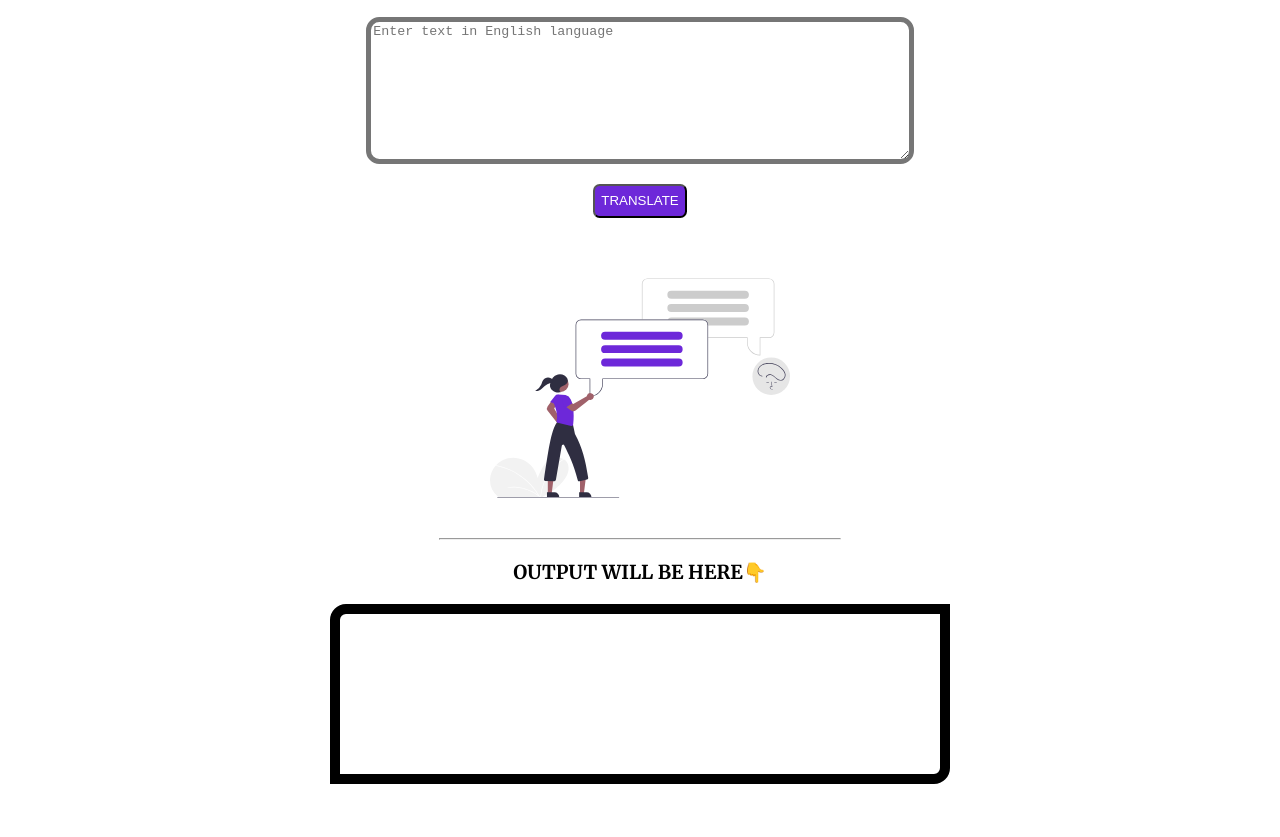
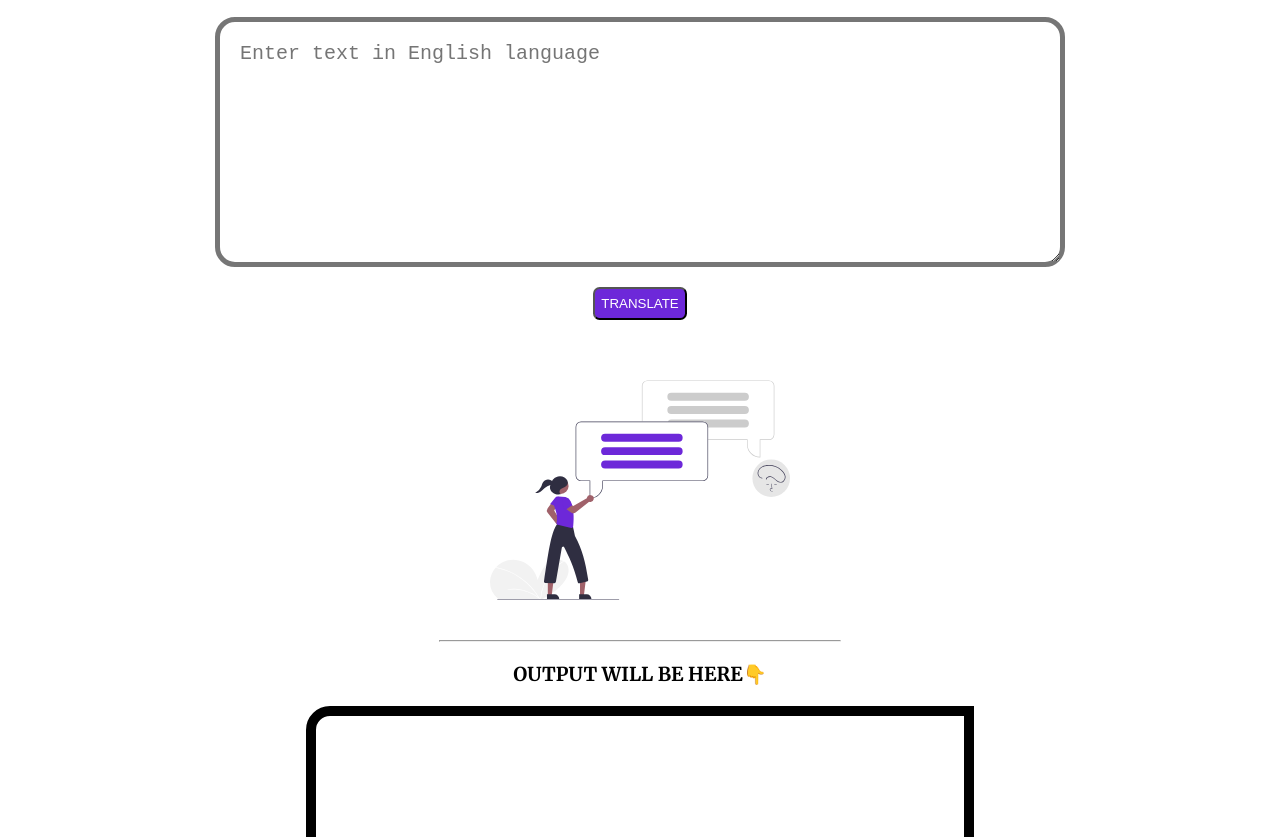
Before and after one commit to amanchauhann/Mark-seven, a plain HTML site: page index.html in a window 1280 px wide. Shown: the part 107-944 px from the top of the page. Drawn offline with Linux system fonts and the light colour scheme.

Commit message:
Update style.css

```diff
--- a/style.css
+++ b/style.css
@@ -21,6 +21,8 @@ body{
 }
 
 #input-txt{
+    font-size:x-large;
+    padding: 1em;
     display: block;
     block-size: 10em;
     margin-left: auto;
@@ -45,7 +47,9 @@ body{
 }
 
 #output-txt{
-    color: #6D28D9;
+    color: var(--primary-color);
+    padding: 1em;
+    font-size:x-large;
     border: 10px solid black;
     height: 10em;
     margin: auto auto;
```
